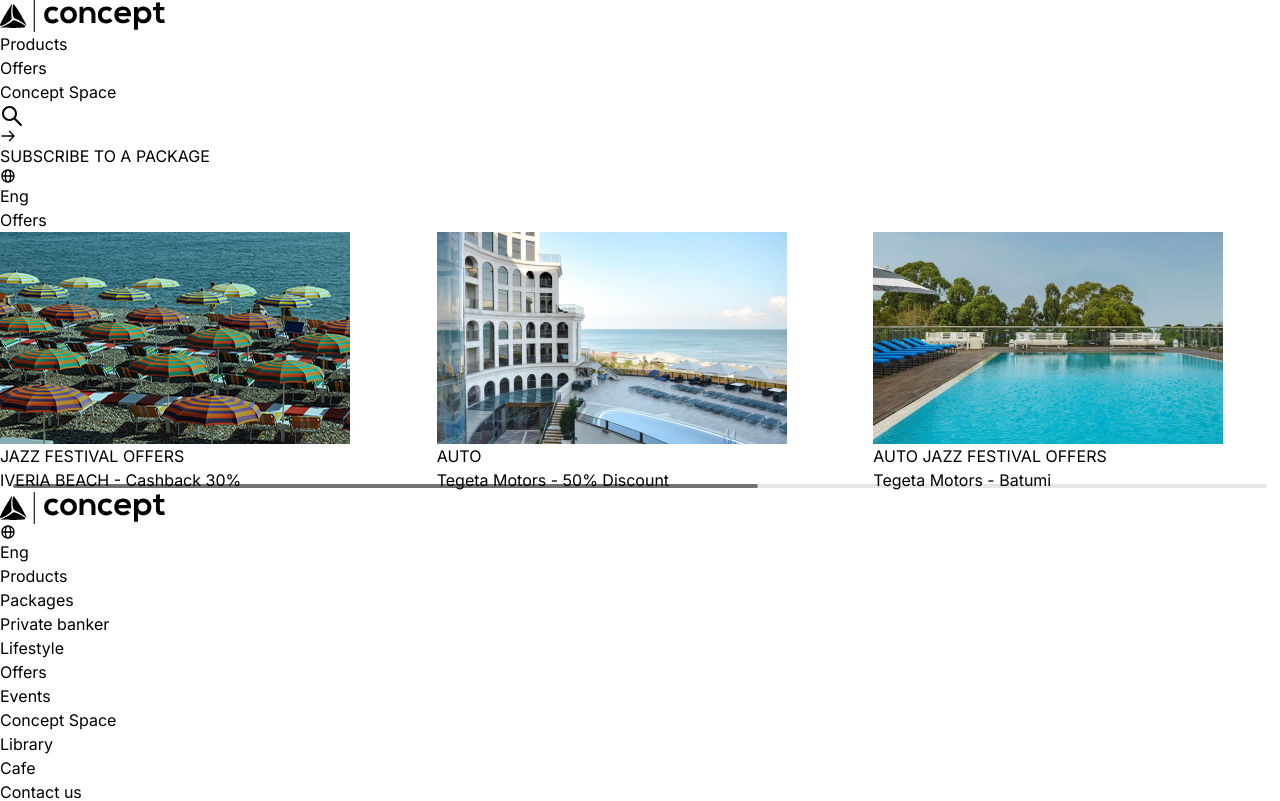
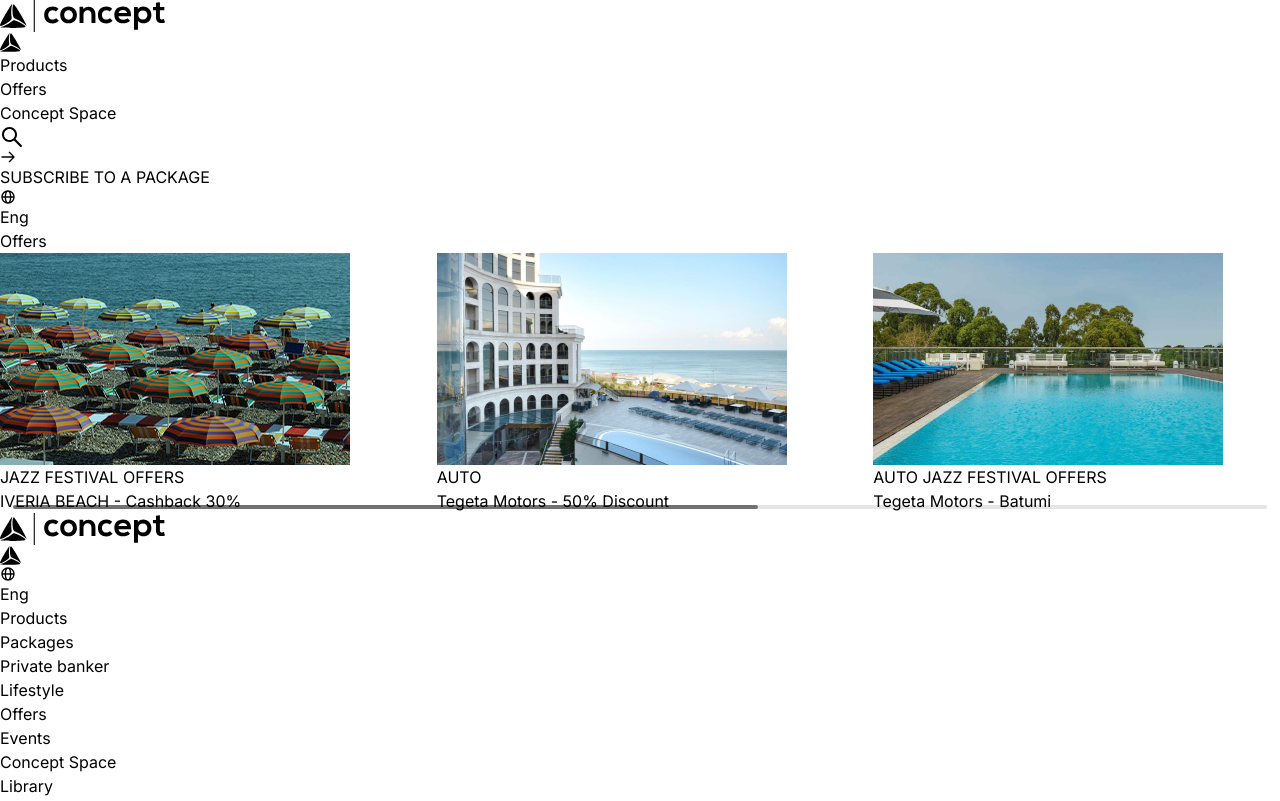
Before and after one commit to khmaladze-tiko/tinatin_khmaladze, a Next.js app: page / in a window 1280 px wide. Shown: the top 801 px of the page. Built offline with nearby package versions, Linux system fonts and the light colour scheme.

Commit message:
some changes in header

```diff
--- a/src/Styles/components/_footer.css
+++ b/src/Styles/components/_footer.css
@@ -150,8 +150,3 @@
     padding-top: 3px;
     padding-right: 4px;
 }
-
-.arrow {
-    margin-top: 2px;
-    margin-right: 5px;
-}
--- a/src/Styles/components/_header.css
+++ b/src/Styles/components/_header.css
@@ -1,4 +1,208 @@
 .header {
+    z-index: 100;
+    height: 80px;
+    background-color: #fff;
+    border-bottom: 1px solid #eef1f1;
+    padding-left: 47px;
+    padding-right: 47px;
+    position: fixed;
+    top: 0;
+    bottom: auto;
+    left: 0;
+    right: 0;
+  }
+
+  @media screen and (max-width: 991px) {
+    .header {
+      padding-left: 45px;
+      padding-right: 45px;
+    }
+  }
+
+  .header__container {
+    z-index: 103;
+    width: 100%;
+    height: 100%;
+    max-width: 1110px;
+    grid-column-gap: 32px;
+    justify-content: flex-start;
+    margin-right: auto;
+    position: relative;
+  }
+
+  .header__container,
+  .header__buttons {
+    align-items: center;
+    margin-left: auto;
+    display: flex;
+  }
+
+  .header__buttons {
+    grid-column-gap: 16px;
+  }
+
+  @media screen and (max-width: 479px) {
+      .header__buttons {
+          grid-column-gap: 8px;
+      }
+  }
+
+  .header__buttons .search {
+    color: #555f62;
+  }
+
+  .header__logo {
+    width: 165px;
+    color: #141719;
+  }
+
+  @media screen and (max-width: 767px) {
+    .header__logo {
+      display: none;
+    }
+  }
+
+  .header__logo-mobile {
+    display: none;
+    color: #555f62;
+    width: 36px;
+  }
+
+  @media screen and (max-width: 767px) {
+    .header__logo-mobile {
+      display: block;
+    }
+  }
+
+  .header__menu {
+    height: 100%;
+    grid-column-gap: 32px;
+    flex: 1;
+    align-items: center;
+    margin-left: 40px;
+    margin-right: 40px;
+    display: flex;
+  }
+
+  @media screen and (max-width: 991px) {
+    .header__menu {
+      display: none;
+    }
+  }
+
+  .header__menu-item {
+    height: 100%;
+    color: #141719;
+    margin-left: 0;
+    margin-right: 0;
+
+    display: flex;
+    justify-content: center;
+    align-items: center;
+
+    cursor: pointer;
+  }
+
+
+
+  .navbar {
+    grid-column: 2;
+    display: flex;
+    justify-content: center;
+    gap: 20px;
+    justify-content: start;
+    font-size: 14px;
+    color: #555f62;
+  }
+
+  .search {
+    color: #555f62;
+    cursor: pointer;
+  }
+
+  .search :hover {
+    color: rgb(73, 136, 185);
+  }
+
+  .extra1 :hover {
+    color: rgb(73, 136, 185);
+  }
+
+  .extra {
+    display: flex;
+    grid-column: 3;
+    justify-content: flex-end;
+    align-items: center;
+    gap: 15px;
+  }
+
+  @media screen and (max-width: 991px) {
+      .extra.langExtra {
+        display: none;
+      }
+    }
+
+  .extra1__subscribe {
+    display: flex;
+    color: #182cc0;
+    text-transform: uppercase;
+
+    font-weight: 700;
+    line-height: 1.4;
+    cursor: pointer;
+  }
+
+
+  .extra1__subscribe-icon {
+      width: 20px;
+      height: 20px;
+
+      display: flex;
+      justify-content: center;
+      align-items: center;
+  }
+  .extra1__subscribe-text {
+      width: auto;
+      height: 20px;
+
+      display: flex;
+      justify-content: center;
+      align-items: center;
+      font-size: 14px;
+  }
+
+  @media screen and (max-width: 479px) {
+      .extra1__subscribe-text {
+          font-size: 12px;
+      }
+  }
+
+  .language {
+    display: flex;
+    font-size: 14px;
+    color: #555f62;
+  }
+
+  .languageIcon {
+    padding-top: 3px;
+    padding-right: 4px;
+  }
+
+  .arrow {
+    margin-top: 2px;
+    margin-right: 5px;
+  }
+
+  @media screen and (max-width: 479px) {
+      .arrow {
+          margin-top: 0px;
+          margin-right: 2px;
+      }
+
+  }
+
+
+/* .header {
     display: grid;
     grid-template-columns: 2fr 4fr 3fr;
     align-items: center;
@@ -69,4 +273,4 @@
 .arrow {
     margin-top: 2px;
     margin-right: 5px;
-}
+} */
--- a/src/components/Footer/footer-top.tsx
+++ b/src/components/Footer/footer-top.tsx
@@ -9,7 +9,7 @@ const FooterTop = () => {
                 <Logo/>
             </div>
             <div>
-                <Language/>
+                <Language extraClass={''}/>
             </div>
 
         </div>
--- a/src/components/Header/conceps-space.tsx
+++ b/src/components/Header/conceps-space.tsx
@@ -8,7 +8,7 @@ const ConceptSpace = () => {
         setIsMenuOpen(!isMenuOpen)
     }
     return(
-        <div>
+        <div className="header__menu-item">
             <nav>
                 <ul>
                     <li onClick={toggleMenu}>
--- a/src/components/Header/header.tsx
+++ b/src/components/Header/header.tsx
@@ -8,12 +8,15 @@ import Language from "./language";
 const Header = () => {
   return (
     <div className="header">
-      <Logo />
-      <Navbar />
-      <div className="extra">
-        <Search />
-        <Subscribe />
-        <Language />
+      <div className="header__container">
+
+        <Logo />
+        <Navbar />
+        <div className="header__buttons">
+          <Search />
+          <Subscribe />
+          <Language extraClass={'langExtra'}/>
+        </div>
       </div>
     </div>
   );
--- a/src/components/Header/language.tsx
+++ b/src/components/Header/language.tsx
@@ -1,9 +1,13 @@
 import React from "react";
 import { Icons } from "../Icons";
 
-const Language = () => {
-    return(
-        <div className="extra">
+type LanguageProps = {
+    extraClass?: string;
+};
+
+const Language: React.FC<LanguageProps> = ({ extraClass = "" }) => {
+    return (
+        <div className={`extra ${extraClass}`}>
             <div className="language">
                 <div className="languageIcon">
                     <Icons.language/>
@@ -11,7 +15,7 @@ const Language = () => {
                 <p>Eng</p>
             </div>
         </div>
-    )
-}
+    );
+};
 
 export default Language;
--- a/src/components/Header/logo.tsx
+++ b/src/components/Header/logo.tsx
@@ -3,10 +3,16 @@ import { Icons } from "../Icons";
 
 const Logo = () => {
     return(
+        <>
+        <div className="header__logo">
+            <Icons.tbcIcon/>
+        </div>
+        <div className="header__logo-mobile">
+            <Icons.tbcMini/>
+        </div>
+        </>
 
-            <div className="logo">
-                <Icons.tbcIcon/>
-            </div>
+
 
     )
 }
--- a/src/components/Header/navbar.tsx
+++ b/src/components/Header/navbar.tsx
@@ -7,7 +7,7 @@ import ConceptSpace from "./conceps-space";
 const Navbar = () => {
 
     return(
-        <div className="navbar">
+        <div className="header__menu">
             <Products/>
             <Offers/>
             <ConceptSpace/>
--- a/src/components/Header/offers.tsx
+++ b/src/components/Header/offers.tsx
@@ -8,7 +8,7 @@ const Offers = () => {
         setIsMenuOpen(!isMenuOpen)
     }
     return(
-        <div>
+        <div className="header__menu-item">
             <nav>
                 <ul>
                     <li onClick={toggleMenu}>
--- a/src/components/Header/products.tsx
+++ b/src/components/Header/products.tsx
@@ -8,7 +8,7 @@ const Products = () => {
         setIsMenuOpen(!isMenuOpen)
     }
     return(
-        <div>
+        <div className="header__menu-item">
             <nav>
                 <ul>
                     <li onClick={toggleMenu}>
--- a/src/components/Header/subscribe.tsx
+++ b/src/components/Header/subscribe.tsx
@@ -4,10 +4,14 @@ import { Icons } from "../Icons";
 const Subscribe = () => {
     return(
         <div className="extra1">
-            <button className="subscribe">
-                <Icons.arrow/>
-                SUBSCRIBE TO A PACKAGE
-            </button>
+            <a className="extra1__subscribe">
+                <div className="extra1__subscribe-icon">
+                    <Icons.arrow/>
+                </div>
+                <div className="extra1__subscribe-text">
+                    SUBSCRIBE TO A PACKAGE
+                </div>
+            </a>
 
 
         </div>
```
